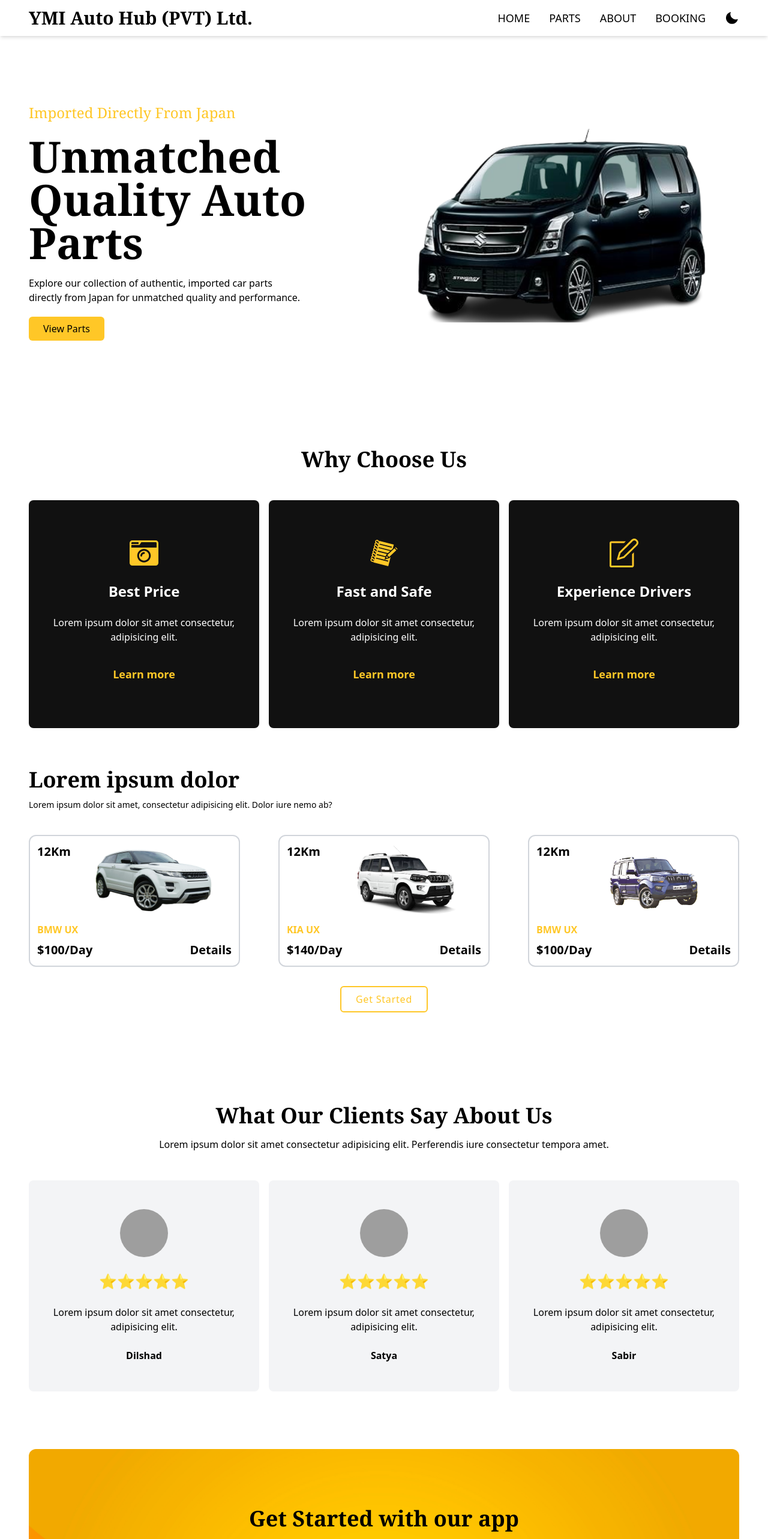
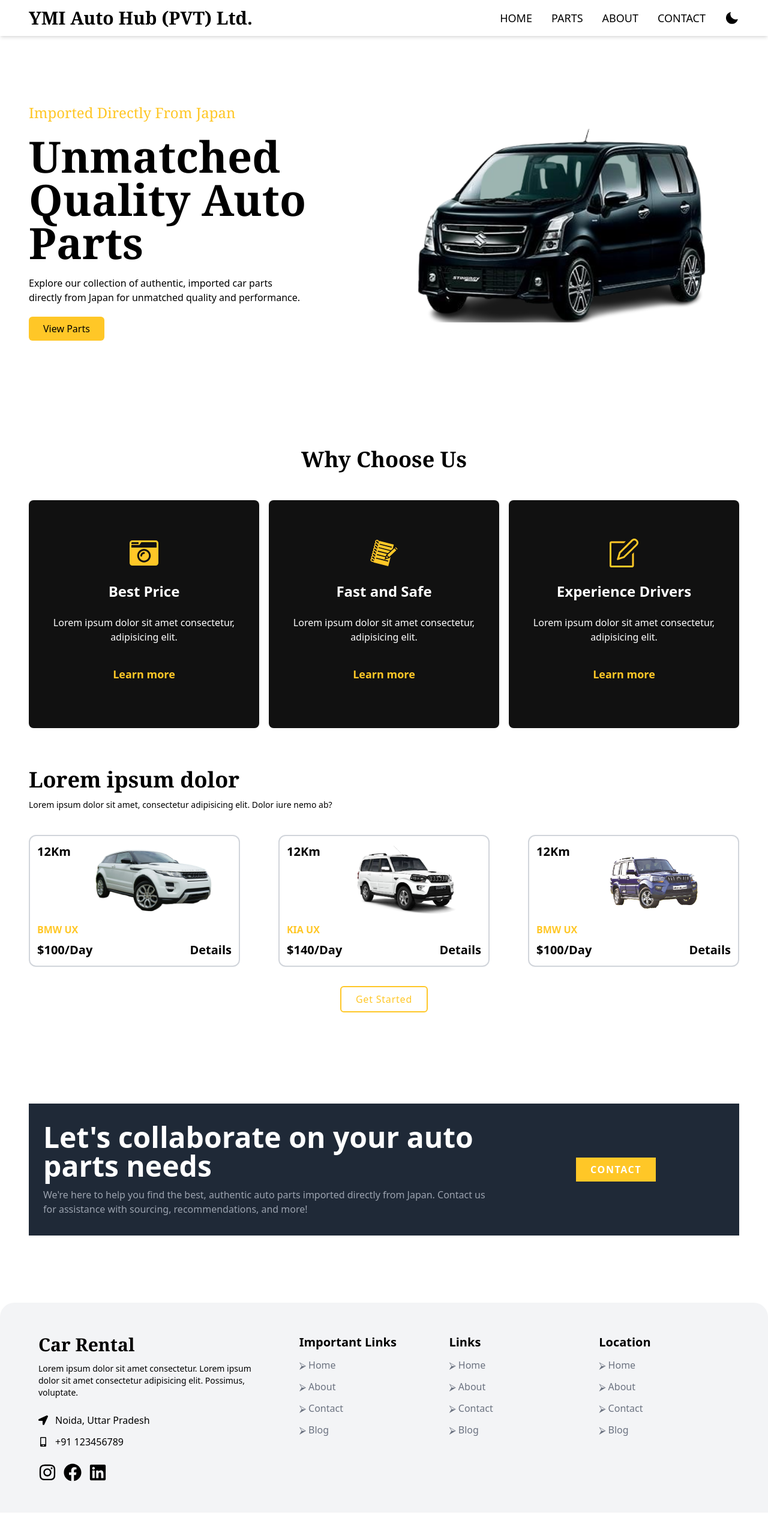
Before and after one commit to zafar-m3n/YMIAutoHub, a React (Vite) app: page / in a window 1280 px wide. Shown: the top 2566 px of the page at 60% size. After the commit the page ends 2522 px from the top, so only its background shows below. Built offline with nearby package versions, Linux system fonts and the light colour scheme; grey boxes are pictures that could not be loaded.

Commit message:
Contact section

```diff
--- a/src/App.jsx
+++ b/src/App.jsx
@@ -45,8 +45,6 @@ const App = () => {
       <Hero theme={theme} />
       <Services />
       <CarList />
-      <Testimonial />
-      <AppStoreBanner />
       <Contact />
       <Footer />
     </div>
--- a/src/components/Contact/Contact.jsx
+++ b/src/components/Contact/Contact.jsx
@@ -9,11 +9,12 @@ const Contact = () => {
           <div className="grid grid-cols-1 sm:grid-cols-3 gap-6 bg-gray-800 py-8 px-6">
             <div className="col-span-2 space-y-3">
               <h1 className="text-4xl sm:text-5xl font-bold text-white">
-                Let's collaborate on your upcoming car rental venture
+                Let's collaborate on your auto parts needs
               </h1>
               <p className="text-gray-400">
-                Lorem ipsum dolor, sit amet consectetur adipisicing elit.
-                Exercitationem necessitatibus quasi et vel,{" "}
+                We're here to help you find the best, authentic auto parts
+                imported directly from Japan. Contact us for assistance with
+                sourcing, recommendations, and more!
               </p>
             </div>
             <div className="sm:grid sm:place-items-center">
--- a/src/components/Navbar/Navbar.jsx
+++ b/src/components/Navbar/Navbar.jsx
@@ -21,7 +21,7 @@ export const Navlinks = [
   },
   {
     id: 1,
-    name: "BOOKING",
+    name: "CONTACT",
     link: "/#booking",
   },
 ];
```
